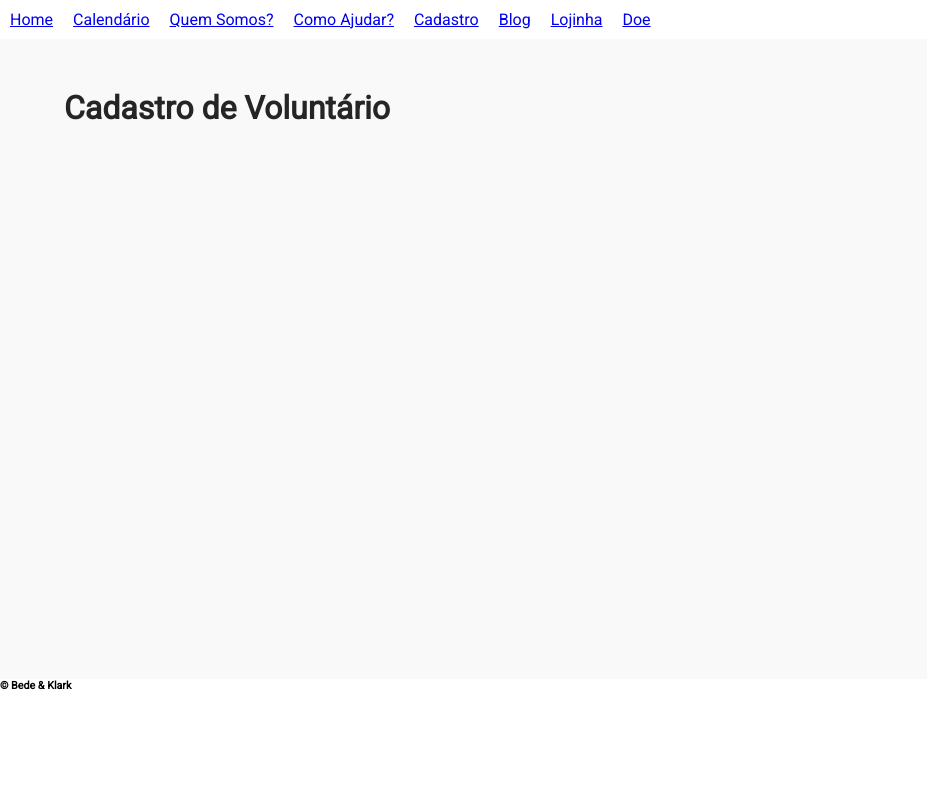
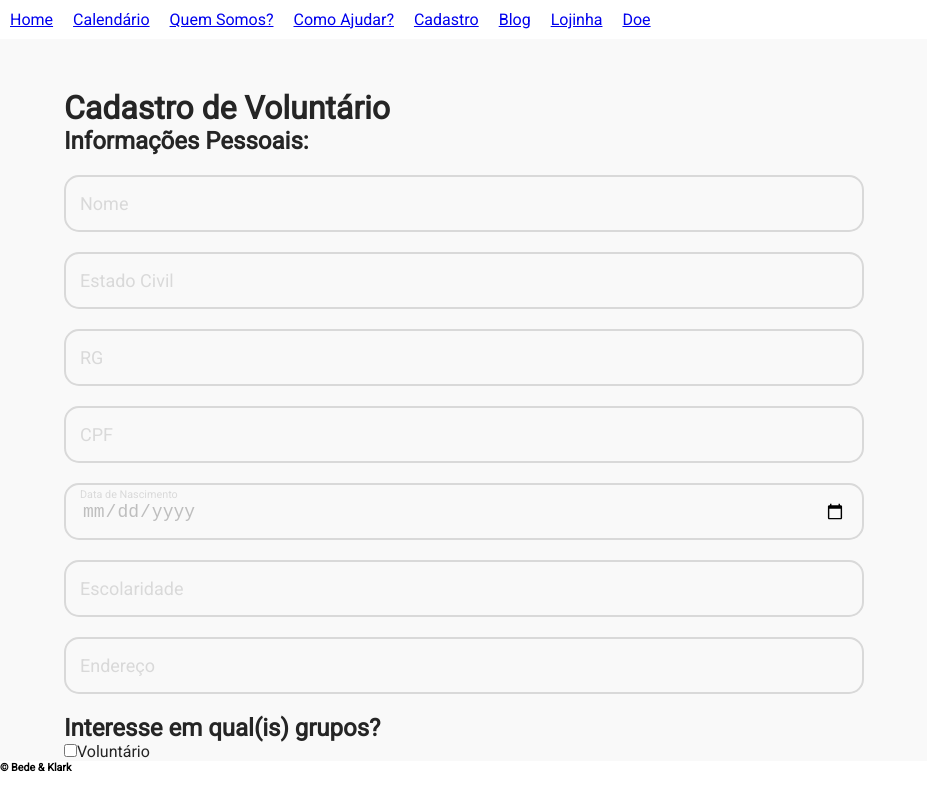
Before and after one commit to gabrieIbarboza/Anjos-da-Rua-Website, a React (Vite) app: page /Cadastro/Voluntario in a window 1280 px wide. Shown: the whole page, without its empty margins (0-927 px from the left). Built offline with nearby package versions, Linux system fonts and the light colour scheme.

Commit message:
create checkboxfield component

```diff
--- /dev/null
+++ b/src/components/Forms/CheckboxField/CheckboxField.jsx
@@ -0,0 +1,41 @@
+import React from "react";
+import PropTypes from 'prop-types';
+
+import "./CheckboxField.scss";
+
+//Add Icon later: https://codepen.io/fatmali/pen/aboNdra
+
+export function CheckboxField({
+    label, name, value, onChange
+}) {
+    const fieldId = `id_${name}`;
+
+    return (
+        <div className="checkboxFieldWrapper">
+            <label htmlFor={fieldId}>
+                <input
+                    type="checkbox"
+                    id={fieldId}
+                    name={name}
+                    checked={value}
+                    onChange={onChange}
+                />
+                <span className="labelText">
+                    {label}
+                </span>
+            </label>
+        </div>
+    )
+}
+
+CheckboxField.defaultProps = {
+    value: false,
+    onChange: () => {},
+};
+
+CheckboxField.propTypes = {
+    label: PropTypes.string.isRequired,
+    name: PropTypes.string.isRequired,
+    value: PropTypes.string,
+    onChange: PropTypes.func,
+};
--- /dev/null
+++ b/src/components/Forms/CheckboxField/CheckboxField.scss
@@ -0,0 +1,8 @@
+@import '../../../sassStyles/variables';
+
+.checkboxFieldWrapper {
+
+    max-width: 800px;
+    position: relative;
+
+}
--- a/src/components/Forms/FamilyForm/FamilyForm.jsx
+++ b/src/components/Forms/FamilyForm/FamilyForm.jsx
@@ -1,10 +1,20 @@
+import React from "react";
 import { FormField } from "../FormField/FormField";
+import { useForm } from "../../../hooks/useForm"
 
 export function FamilyForm() {
+
+    const {handleChange, values, clearForm} = useForm({
+        nome: "",
+        historia: "",
+    })
+
     return (
+
         <form action="">
-            <FormField label="Nome" name="nome" />
-            <FormField label="História" name="historia" type="textarea" />
+            <FormField label="Nome" name="nome" value={values.nome} onChange={handleChange} />
+            <FormField label="História" name="historia" type="textarea" value={values.hisotoria} onChange={handleChange} />
         </form>
+
     )
 }
--- a/src/components/Forms/FormField/FormField.jsx
+++ b/src/components/Forms/FormField/FormField.jsx
@@ -10,10 +10,30 @@ export function FormField({
 }) {
 
     const fieldId = `id_${name}`;
-    const isTypeTextarea = type === 'textarea';
+    const hasValue = Boolean(value.length);
 
-    if(!isTypeTextarea)
-    {
+    switch (type) {
+        case "textarea":
+            return (
+                <div className="formFieldWrapper">
+                    <label htmlFor={fieldId}>
+                        <textarea
+                            type={type}
+                            className="input"
+                            id={fieldId}
+                            name={name}
+                            value={value}
+                            data-hasvalue={hasValue}
+                            onChange={onChange}
+                        />
+                        <span className="labelText">
+                            {label}
+                        </span>
+                    </label>
+                </div>
+            )
+            break;
+        default:
             return (
                 <div className="formFieldWrapper">
                     <label htmlFor={fieldId}>
@@ -23,6 +43,7 @@ export function FormField({
                             id={fieldId}
                             name={name}
                             value={value}
+                            data-hasvalue={hasValue}
                             onChange={onChange}
                         />
                         <span className="labelText">
@@ -31,25 +52,7 @@ export function FormField({
                     </label>
                 </div>
             )
-    }
-    else {
-        return (
-            <div className="formFieldWrapper">
-                <label htmlFor={fieldId}>
-                    <textarea
-                        type={type}
-                        className="input"
-                        id={fieldId}
-                        name={name}
-                        value={value}
-                        onChange={onChange}
-                    />
-                    <span className="labelText">
-                        {label}
-                    </span>
-                </label>
-            </div>
-        )
+            break;
     }
 }
 
--- a/src/components/Forms/FormField/FormField.scss
+++ b/src/components/Forms/FormField/FormField.scss
@@ -6,6 +6,39 @@
     position: relative;
     textarea {
         min-height: 150px;
+    }
+
+    .input {
+        background: $primary-color;
+        color: lighten($text-color, 60%);
+        font-size: 18px;
+
+        border: 2px solid $text-light-color;
+        border-radius: 15px;
+        outline: 0;
+        resize: none;
+
+        padding: 16px 16px;
+        margin: 20px 0;
+
+        display: block;
+        height: 57px;
+        width: 100%;
+
+        transition: border-color .3s;
+
+        &:focus {
+            border-color: $accent-color;
+            color: $text-color;
+        }
+        &:focus + .labelText {
+            color: $accent-color;
+        }
+        &:focus + .labelText,
+        &[data-hasvalue=true] + .labelText,
+        &[type=date] + .labelText {
+            transform: scale(.6) translateY(-10px);
+        }
     }
 
     .labelText {
@@ -26,35 +59,4 @@
         transform-origin: 0% 0%;
         transition: .1s ease-in-out;
     }
-
-    .input {
-        background: $primary-color;
-        color: $text-color;
-        font-size: 18px;
-
-        border: 2px solid $text-light-color;
-        border-radius: 15px;
-        outline: 0;
-        resize: none;
-
-        padding: 16px 16px;
-        margin: 20px 0;
-
-        display: block;
-        height: 57px;
-        width: 100%;
-
-        transition: border-color .3s;
-
-        &:focus {
-            border-color: $accent-color;
-        }
-        &:focus + .labelText {
-            color: $accent-color;
-        }
-        &:focus + .labelText,
-        &[hasValue] + .labelText {
-            transform: scale(.6) translateY(-10px);
-        }
-    }
 }
--- /dev/null
+++ b/src/components/Forms/VolunteerForm/VolunteerForm.jsx
@@ -0,0 +1,85 @@
+import { FormField } from "../FormField/FormField";
+import { useForm } from "../../../hooks/useForm";
+import { CheckboxField } from "../CheckboxField/CheckboxField";
+
+export function VolunteerForm() {
+
+    const {handleChange, values} = useForm({
+        nome: "",
+        estadocivil: "",
+        rg: "",
+        cpf: "",
+        dtnasc: "",
+        escola: "",
+        endereco: "",
+        checkvoluntario: false,
+    })
+
+    // Handle form submission
+    const handleSubmit = (e) => {
+        e.preventDefault();
+        console.log(e);
+    };
+
+    //const handleChange = (values: any) => {setValues(values)};
+
+    return (
+        <div className='formWrapper'>
+            <form onSubmit={handleSubmit}>
+                <h2>Informações Pessoais:</h2>
+
+                <FormField
+                    label="Nome"
+                    name="nome"
+                    value={values.nome}
+                    onChange={handleChange}
+                />
+                <FormField
+                    label="Estado Civil"
+                    name="estadocivil"
+                    value={values.estadocivil}
+                    onChange={handleChange}
+                />
+                <FormField
+                    label="RG"
+                    name="rg"
+                    value={values.rg}
+                    onChange={handleChange}
+                />
+                <FormField
+                    label="CPF"
+                    name="cpf"
+                    value={values.cpf}
+                    onChange={handleChange}
+                />
+                <FormField
+                    type="date"
+                    label="Data de Nascimento"
+                    name="dtnasc"
+                    value={values.dtnasc}
+                    onChange={handleChange}
+                />
+                <FormField
+                    label="Escolaridade"
+                    name="escola"
+                    value={values.escola}
+                    onChange={handleChange}
+                />
+                <FormField
+                    label="Endereço"
+                    name="endereco"
+                    value={values.endereco}
+                    onChange={handleChange}
+                />
+
+                <h2>Interesse em qual(is) grupos?</h2>
+                <CheckboxField
+                    label="Voluntário"
+                    name="checkvoluntario"
+                    value={values.checkvoluntario}
+                    onChange={handleChange}
+                />
+            </form>
+        </div>
+    )
+}
--- /dev/null
+++ b/src/hooks/useForm.jsx
@@ -0,0 +1,49 @@
+import React, { useState } from "react";
+
+//Criando Hook customizado para lidar com os inputs dos Forms
+export function useForm(startValues) {
+
+    const [values, setValues] = useState(startValues);
+
+    function setValue(key, value) {
+        // key: nome, descricao, bla, bli
+        if(key != null)
+        {
+            setValues({
+                ...values,
+                [key]: value, // nome: 'valor'
+            });
+        }
+        else
+        {
+            console.log("Invalid Input ID: " + key)
+        }
+    }
+
+    function handleChange(e) {
+        if(e.target.getAttribute('type') === "checkbox")
+        {
+            setValue(
+                e.target.getAttribute('name'),
+                e.target.checked,
+            );
+        }
+        else
+        {
+            setValue(
+              e.target.getAttribute('name'),
+              e.target.value,
+            );
+        }
+    }
+
+    function clearForm() {
+        setValues(startValues);
+    }
+
+    return {
+        values,
+        handleChange,
+        clearForm,
+    };
+}
--- a/src/pages/Register/Volunteer/index.jsx
+++ b/src/pages/Register/Volunteer/index.jsx
@@ -1,9 +1,11 @@
 import DefaultPage from "../../../components/DefaultPage/DefaultPage";
+import { VolunteerForm } from "../../../components/Forms/VolunteerForm/VolunteerForm";
 
 export function Volunteer() {
     return (
         <DefaultPage>
             <h1>Cadastro de Voluntário</h1>
+            <VolunteerForm />
         </DefaultPage>
     )
 }
```
Also changed, not shown: src/components/Forms/VolunteerForm/VolunteerForm.scss (added). Lines whose indentation alone changed are shown as unchanged.
